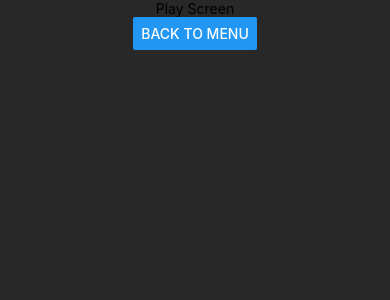
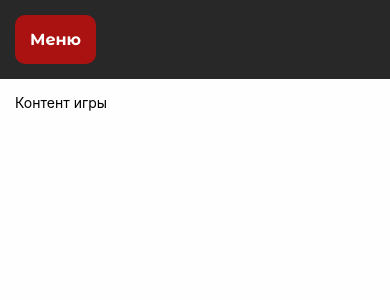
Before and after one commit to pawaebawy/BallsEater, a React Native app: screen /Play in a window 390 px wide. Shown: the top 300 px of the page. Built offline with nearby package versions, Linux system fonts and the light colour scheme.

Commit message:
Change navigation

```diff
--- a/src/components/BackButton/index.ts
+++ /dev/null
@@ -1 +0,0 @@
-export { default } from './BackButton'
--- /dev/null
+++ b/src/components/HomeButton/HomeButton.tsx
@@ -0,0 +1,13 @@
+import React from 'react';
+import { TouchableOpacity, Text } from 'react-native';
+import s from './styles';
+
+const MenuButton = ({ navigation }) => {
+  return (
+    <TouchableOpacity onPress={() => navigation.navigate('Home')} style={s.button}>
+      <Text style={s.buttonText}>Меню</Text>
+    </TouchableOpacity>
+  );
+};
+
+export default MenuButton;
--- /dev/null
+++ b/src/components/HomeButton/index.ts
@@ -0,0 +1 @@
+export { default } from './HomeButton'
--- /dev/null
+++ b/src/components/HomeButton/styles.ts
@@ -0,0 +1,16 @@
+import { StyleSheet } from 'react-native';
+
+export default StyleSheet.create({
+    button: {
+        backgroundColor: '#a11',
+        paddingVertical: 15,
+        paddingHorizontal: 15,
+        borderRadius: 10,
+    },
+    buttonText: {
+        fontFamily: 'Montserrat-Bold',
+        fontSize: 16,
+        fontWeight: 'bold',
+        color: '#fff',
+    }
+});
--- a/src/components/index.tsx
+++ b/src/components/index.tsx
@@ -1,3 +1,3 @@
 export { default as PlayButton} from './PlayButton'
-export { default as BackButton} from './BackButton'
+export { default as HomeButton} from './HomeButton'
 export { default as Logo} from './Logo'
--- a/src/screens/LevelsScreen/LevelsScreen.tsx
+++ b/src/screens/LevelsScreen/LevelsScreen.tsx
@@ -1,17 +1,19 @@
 import React from 'react';
-import { View, Text, Button } from 'react-native';
+import { View, Text } from 'react-native';
+import { HomeButton } from '../../components';
 import s from './styles'
 
-const MenuScreen = ({ navigation }) => {
+const LevelsScreen = ({ navigation }) => {
   return (
     <View style={s.container}>
-      <Text>Levels Screen</Text>
-      <Button
-        title="Back to Menu"
-        onPress={() => navigation.navigate('Home')}
-      />
+      <View style={s.header}>
+        <HomeButton navigation={navigation} />
+      </View>
+      <View style={s.content}>
+        <Text>Уровни</Text>
+      </View>
     </View>
   );
 };
 
-export default MenuScreen;
+export default LevelsScreen;
--- a/src/screens/LevelsScreen/styles.ts
+++ b/src/screens/LevelsScreen/styles.ts
@@ -3,8 +3,18 @@ import { StyleSheet } from 'react-native';
 export default StyleSheet.create({
     container: {
         flex: 1,
+        flexDirection: 'column',
         backgroundColor: '#282828',
-        alignItems: 'center',
-        justifyContent: 'flex-start',
+    },
+    header: {
+        flex: 1,
+        justifyContent: 'center',
+        alignItems: 'flex-start',
+        padding: 15
+    },
+    content: {
+        flex: 15,
+        backgroundColor: '#fefefe',
+        padding: 15
     }
 });
--- a/src/screens/PlayScreen/PlayScreen.tsx
+++ b/src/screens/PlayScreen/PlayScreen.tsx
@@ -1,17 +1,19 @@
 import React from 'react';
-import { View, Text, Button } from 'react-native';
+import { View, Text } from 'react-native';
+import { HomeButton } from '../../components';
 import s from './styles'
 
-const MenuScreen = ({ navigation }) => {
+const PlayScreen = ({ navigation }) => {
   return (
     <View style={s.container}>
-      <Text>Play Screen</Text>
-      <Button
-        title="Back to Menu"
-        onPress={() => navigation.navigate('Home')}
-      />
+      <View style={s.header}>
+        <HomeButton navigation={navigation} />
+      </View>
+      <View style={s.content}>
+        <Text>Контент игры</Text>
+      </View>
     </View>
   );
 };
 
-export default MenuScreen;
+export default PlayScreen;
--- a/src/screens/PlayScreen/styles.ts
+++ b/src/screens/PlayScreen/styles.ts
@@ -3,8 +3,18 @@ import { StyleSheet } from 'react-native';
 export default StyleSheet.create({
     container: {
         flex: 1,
+        flexDirection: 'column',
         backgroundColor: '#282828',
-        alignItems: 'center',
-        justifyContent: 'flex-start',
+    },
+    header: {
+        flex: 1,
+        justifyContent: 'center',
+        alignItems: 'flex-start',
+        padding: 15
+    },
+    content: {
+        flex: 15,
+        backgroundColor: '#fefefe',
+        padding: 15
     }
 });
```
Also changed, not shown: src/components/BackButton/BackButton.tsx (deleted).
